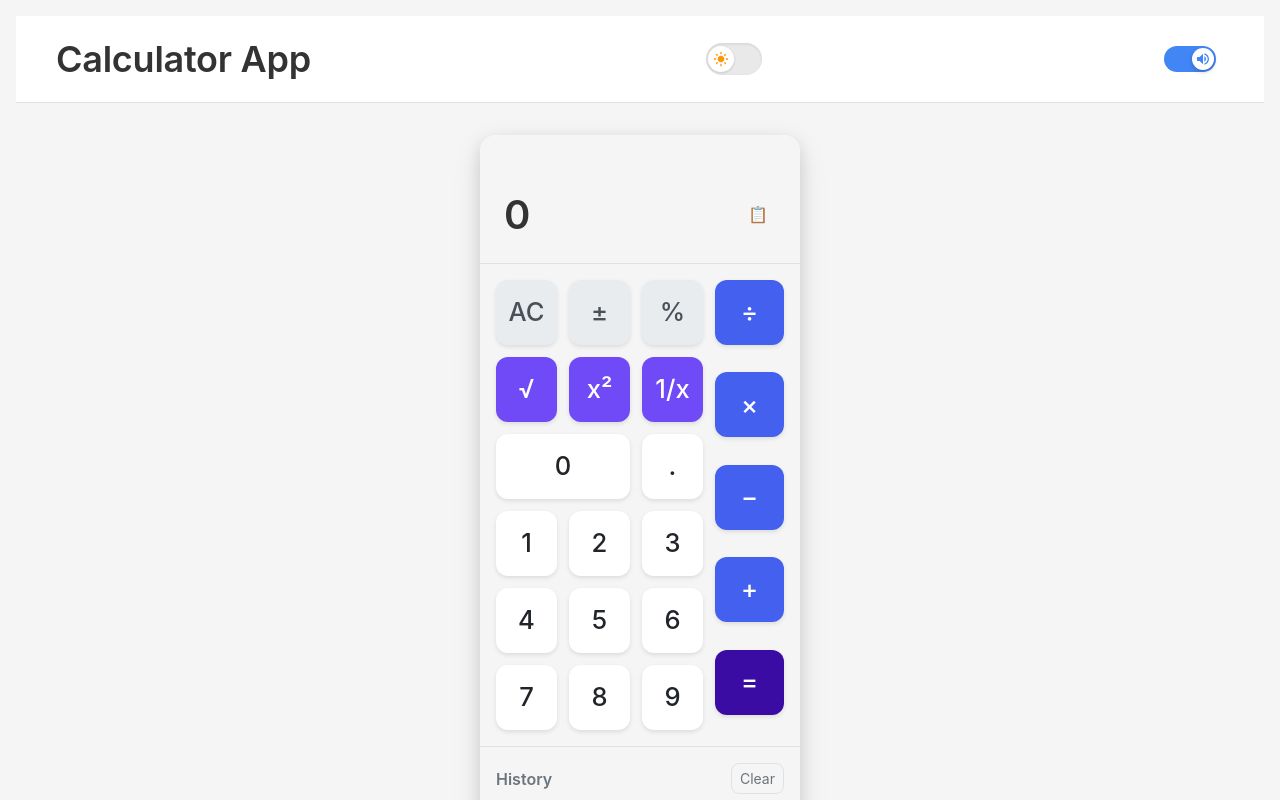
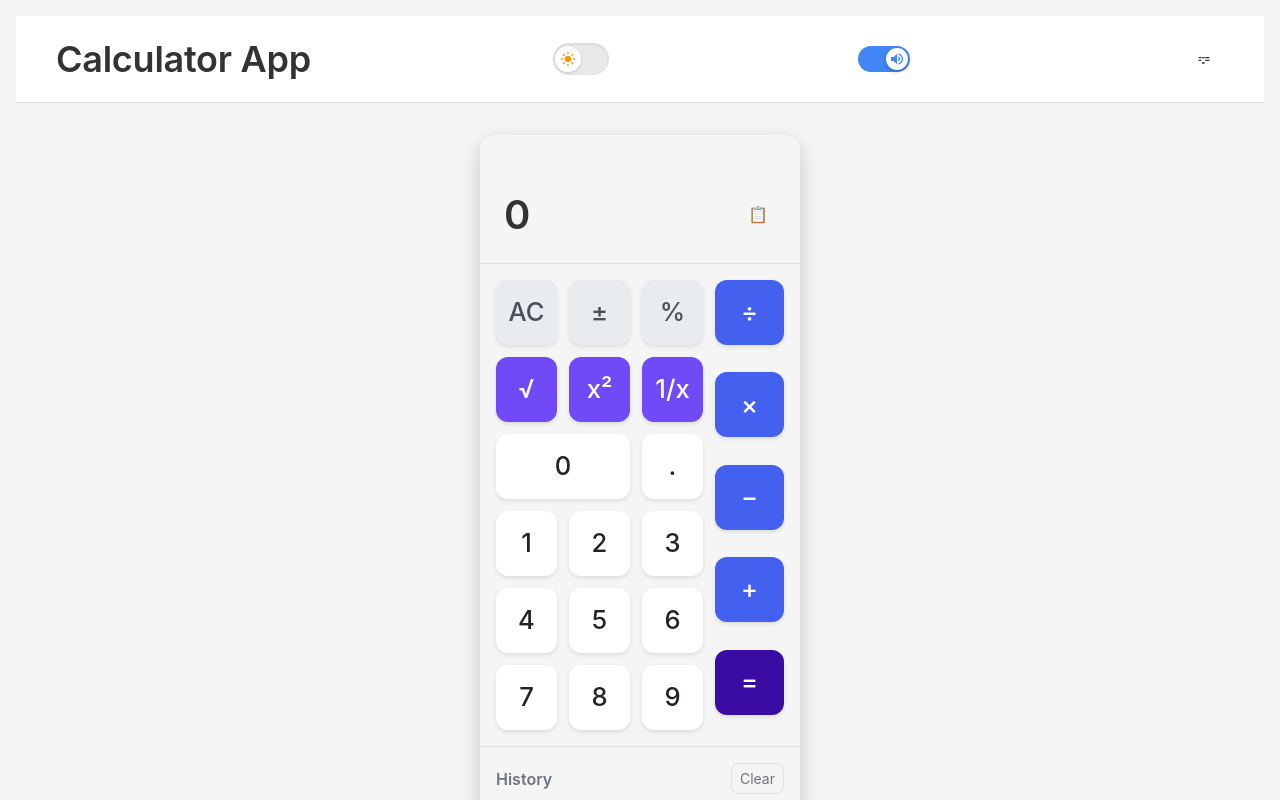
Before and after one commit to factory-shiv/hackathon-demo-repo, a React (Vite) app: page / in a window 1280 px wide. Shown: the top 800 px of the page. Built offline with nearby package versions, Linux system fonts and the light colour scheme.

Commit message:
feat: add NumberFormatContext and toggle; wrap app with provider and add header switch

```diff
--- a/src/App.jsx
+++ b/src/App.jsx
@@ -2,19 +2,23 @@ import React from 'react';
 import Calculator from './Calculator';
 import './App.css';
 import { ThemeProvider } from './contexts/ThemeContext';
+import { NumberFormatProvider } from './contexts/NumberFormatContext';
 import ThemeToggle from './components/ThemeToggle';
 import SoundToggle from './components/SoundToggle';
+import NumberFormatToggle from './components/NumberFormatToggle';
 import CommandPalette from './components/CommandPalette';
 
 function App() {
   return (
     <ThemeProvider>
+      <NumberFormatProvider>
         {/* Full-width application header */}
         <header className="AppHeader">
           <div className="HeaderContent">
             <h1>Calculator App</h1>
             <ThemeToggle />
             <SoundToggle />
+            <NumberFormatToggle />
           </div>
         </header>
 
@@ -32,6 +36,7 @@ function App() {
             </p>
           </footer>
         </div>
+      </NumberFormatProvider>
     </ThemeProvider>
   );
 }
--- /dev/null
+++ b/src/components/NumberFormatToggle.jsx
@@ -0,0 +1,54 @@
+import React from 'react';
+import { useNumberFormat } from '../contexts/NumberFormatContext';
+import '../styles/NumberFormatToggle.css';
+
+const NumberFormatToggle = () => {
+  const { formattingEnabled, toggleFormatting } = useNumberFormat();
+
+  return (
+    <label className="number-format-toggle" title={formattingEnabled ? 'Disable thousand separators' : 'Enable thousand separators'}>
+      <input
+        type="checkbox"
+        className="number-format-toggle-input"
+        role="switch"
+        aria-checked={formattingEnabled}
+        aria-label={formattingEnabled ? 'Disable thousand separators' : 'Enable thousand separators'}
+        checked={formattingEnabled}
+        onChange={toggleFormatting}
+      />
+      <div className="number-format-toggle-track">
+        <div className="number-format-toggle-thumb">
+          {formattingEnabled ? (
+            <svg
+              className="format-on-icon"
+              viewBox="0 0 24 24"
+              width="16"
+              height="16"
+              aria-hidden="true"
+            >
+              <path
+                fill="currentColor"
+                d="M4 9h4v2H4V9zm0 4h4v2H4v-2zm10-4h6v2h-6V9zm0 4h6v2h-6v-2zm-5 4h4v2H9v-2zm0-8h4v2H9V9z"
+              />
+            </svg>
+          ) : (
+            <svg
+              className="format-off-icon"
+              viewBox="0 0 24 24"
+              width="16"
+              height="16"
+              aria-hidden="true"
+            >
+              <path
+                fill="currentColor"
+                d="M5 9h14v2H5V9zm0 4h14v2H5v-2zm0 4h14v2H5v-2z"
+              />
+            </svg>
+          )}
+        </div>
+      </div>
+    </label>
+  );
+};
+
+export default NumberFormatToggle;
--- /dev/null
+++ b/src/contexts/NumberFormatContext.jsx
@@ -0,0 +1,102 @@
+import React, { createContext, useState, useContext, useEffect, useMemo } from 'react';
+
+// Create context with default values
+const NumberFormatContext = createContext({
+  formattingEnabled: true,
+  toggleFormatting: () => {},
+  locale: 'en-US',
+  formatter: null
+});
+
+// Storage key for localStorage
+const STORAGE_KEY = 'calculator_number_format_enabled';
+
+export const NumberFormatProvider = ({ children }) => {
+  // Determine if we're in a browser environment (SSR safety)
+  const isBrowser = typeof window !== 'undefined';
+
+  // Get user's locale with fallback
+  const userLocale = useMemo(() => {
+    if (isBrowser && navigator.language) {
+      return navigator.language;
+    }
+    return 'en-US';
+  }, [isBrowser]);
+
+  // Initialize state from localStorage or default to true
+  const [formattingEnabled, setFormattingEnabled] = useState(() => {
+    if (isBrowser) {
+      try {
+        const stored = localStorage.getItem(STORAGE_KEY);
+        // Only return false if explicitly stored as 'false'
+        return stored !== null ? stored === 'true' : true;
+      } catch (error) {
+        // Handle localStorage errors (private browsing, etc.)
+        return true;
+      }
+    }
+    return true;
+  });
+
+  // Create formatter instance with current locale
+  const formatter = useMemo(() => {
+    return new Intl.NumberFormat(userLocale, {
+      useGrouping: formattingEnabled,
+      maximumFractionDigits: 20 // Support long decimal values
+    });
+  }, [userLocale, formattingEnabled]);
+
+  // Toggle formatting and update localStorage
+  const toggleFormatting = () => {
+    setFormattingEnabled(prev => {
+      const newValue = !prev;
+      if (isBrowser) {
+        try {
+          localStorage.setItem(STORAGE_KEY, String(newValue));
+        } catch (error) {
+          // Ignore localStorage errors
+        }
+      }
+      return newValue;
+    });
+  };
+
+  // Sync with localStorage if it changes externally
+  useEffect(() => {
+    if (!isBrowser) return;
+
+    const handleStorageChange = (e) => {
+      if (e.key === STORAGE_KEY) {
+        setFormattingEnabled(e.newValue === 'true');
+      }
+    };
+
+    window.addEventListener('storage', handleStorageChange);
+    return () => {
+      window.removeEventListener('storage', handleStorageChange);
+    };
+  }, [isBrowser]);
+
+  // Context value
+  const contextValue = {
+    formattingEnabled,
+    toggleFormatting,
+    locale: userLocale,
+    formatter
+  };
+
+  return (
+    <NumberFormatContext.Provider value={contextValue}>
+      {children}
+    </NumberFormatContext.Provider>
+  );
+};
+
+// Custom hook for consuming the context
+export const useNumberFormat = () => {
+  const context = useContext(NumberFormatContext);
+  if (context === undefined) {
+    throw new Error('useNumberFormat must be used within a NumberFormatProvider');
+  }
+  return context;
+};
--- /dev/null
+++ b/src/styles/NumberFormatToggle.css
@@ -0,0 +1,81 @@
+/* NumberFormatToggle.css */
+/* Styles for the number formatting toggle switch */
+
+.number-format-toggle {
+  position: relative;
+  display: inline-block;
+  width: 48px;
+  height: 24px;
+  margin: 0 8px;
+  cursor: pointer;
+}
+
+.number-format-toggle-input {
+  opacity: 0;
+  width: 0;
+  height: 0;
+  position: absolute;
+}
+
+.number-format-toggle-track {
+  position: absolute;
+  cursor: pointer;
+  top: 0;
+  left: 0;
+  right: 0;
+  bottom: 0;
+  background-color: var(--toggle-bg);
+  border-radius: 24px;
+  transition: background-color 0.3s ease;
+}
+
+.number-format-toggle-thumb {
+  position: absolute;
+  height: 20px;
+  width: 20px;
+  left: 2px;
+  bottom: 2px;
+  background-color: var(--toggle-thumb-bg);
+  border-radius: 50%;
+  transition: transform 0.3s ease, background-color 0.3s ease;
+  display: flex;
+  align-items: center;
+  justify-content: center;
+}
+
+.number-format-toggle-input:checked + .number-format-toggle-track {
+  background-color: var(--toggle-active-bg);
+}
+
+.number-format-toggle-input:checked + .number-format-toggle-track .number-format-toggle-thumb {
+  transform: translateX(24px);
+  background-color: var(--toggle-active-thumb-bg);
+}
+
+.number-format-toggle-input:focus-visible + .number-format-toggle-track {
+  box-shadow: 0 0 0 2px var(--focus-ring-color);
+}
+
+/* Icons */
+.format-on-icon,
+.format-off-icon {
+  color: var(--toggle-icon-color);
+  transition: opacity 0.2s ease;
+}
+
+/* Hover effects */
+.number-format-toggle:hover .number-format-toggle-track {
+  background-color: var(--toggle-hover-bg);
+}
+
+.number-format-toggle:hover .number-format-toggle-input:checked + .number-format-toggle-track {
+  background-color: var(--toggle-active-hover-bg);
+}
+
+/* Accessibility */
+@media (prefers-reduced-motion: reduce) {
+  .number-format-toggle-thumb,
+  .number-format-toggle-track {
+    transition: none;
+  }
+}
```
Lines whose indentation alone changed are shown as unchanged.
